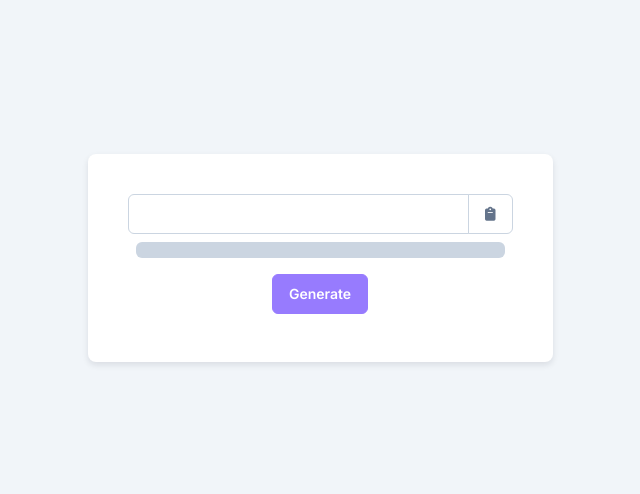
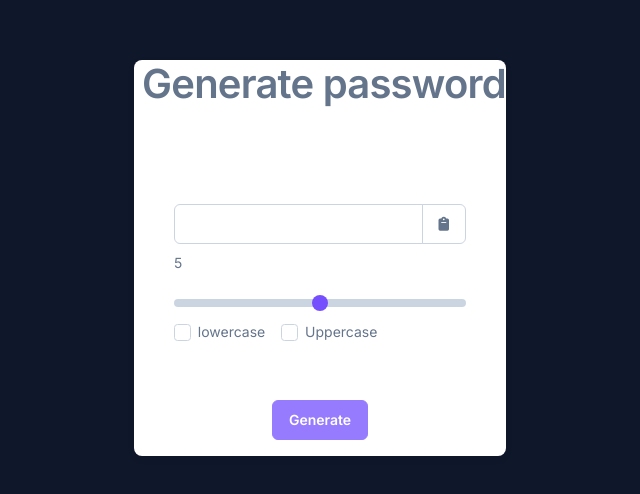
Before and after one commit to dugadev/generatePassword, a plain HTML site: page index.html in a window 1280 px wide. Shown: the part 142-636 px from the top of the page, without its empty margins (320-960 px from the left). Drawn offline with nearby package versions, Linux system fonts and the light colour scheme.

Commit message:
update card

```diff
--- a/index.html
+++ b/index.html
@@ -10,12 +10,15 @@
     <title>Generate Password Ramdon</title>
 </head>
 
-<body>
+<body class="bg-dark">
 
     <div class="container d-flex flex-column">
         <div class="row align-items-center justify-content-center g-0 min-vh-100">
-            <div class="col-lg-5 col-md-8 py-8 py-xl-0">
+            <div class="col-lg-4 col-md-8 py-8 py-xl-0">
                 <div class="card shadow ">
+                    <h3 class="display-4 text-center">
+                        <span class="text-secondary m-2" id="element"></span>
+                    </h3>
                     <div class="card-body p-6">
 
                         <div class="mb-3">
@@ -24,31 +27,50 @@
                                 <input type="text" class="form-control">
 
                                 <span class="input-group-text">
-                                    <i class="fa-solid fa-clipboard"></i>
+
+                                    <i class="fa-regular fa-clipboard fa-solid fa-clipboard"></i>
                                 </span>
 
                             </div>
 
-                            <div class="progress m-2">
-                                <div class="progress-bar" role="progressbar" aria-valuenow="0" aria-valuemin="0"
-                                    aria-valuemax="100"></div>
-                            </div>
-                        </div>
-
-                        <div class="d-grid">
-                            <div class="mb-2 text-center">
-
-                                <button type="button" class="btn btn-primary opacity-75">Generate</button>
+                            <div class="mt-2">
+                                <p><span id="valueNew">0</span></p>
+                                <input type="range" class="form-range" value="5" min="0" max="10" id="range">
 
                             </div>
+
+                            <div class="d-inline-flex">
+                                <div class="form-check me-3">
+                                    <input type="checkbox" class="form-check-input">
+                                    <label class="form-check-label">lowercase</label>
+                                </div>
+
+                                <div class="form-check">
+                                    <input type="checkbox" class="form-check-input">
+                                    <label class="form-check-label ">Uppercase</label>
+                                </div>
+
+                            </div>
+
                         </div>
+                    </div>
 
+                    <div class="d-grid mb-3">
+                        <div class="text-center">
+                            <button type="button" class="btn btn-primary opacity-75" id="generate">Generate</button>
+
+                        </div>
                     </div>
+
                 </div>
             </div>
         </div>
     </div>
+    </div>
 
+    <script src="https://unpkg.com/typeit@8.7.1/dist/index.umd.js"></script>
+    <script src="./js/generate.js"></script>
+    <script src="./js/animate.js"></script>
 </body>
 
 </html>
--- /dev/null
+++ b/js/animate.js
@@ -0,0 +1,5 @@
+new TypeIt("#element", {
+    strings: 'Generate password',
+    speed: 50,
+    waitUntilVisible: true,
+}).go();
--- a/js/generate.js
+++ b/js/generate.js
@@ -0,0 +1,17 @@
+const slider = document.getElementById('range')
+const output = document.getElementById('valueNew')
+
+output.innerHTML = slider.value;
+
+slider.oninput = function () {
+
+    output.innerHTML = this.value;
+
+}
+
+const character = 'abcdefghijklmnñopqrstuvwxyzABCDEFGHIJKLMNOPQRSTUVWXYZ0123456789^!$%&|[](){}:;.,*+-#@<>~"'
+
+
+function generatePass(le) {
+
+}
```
